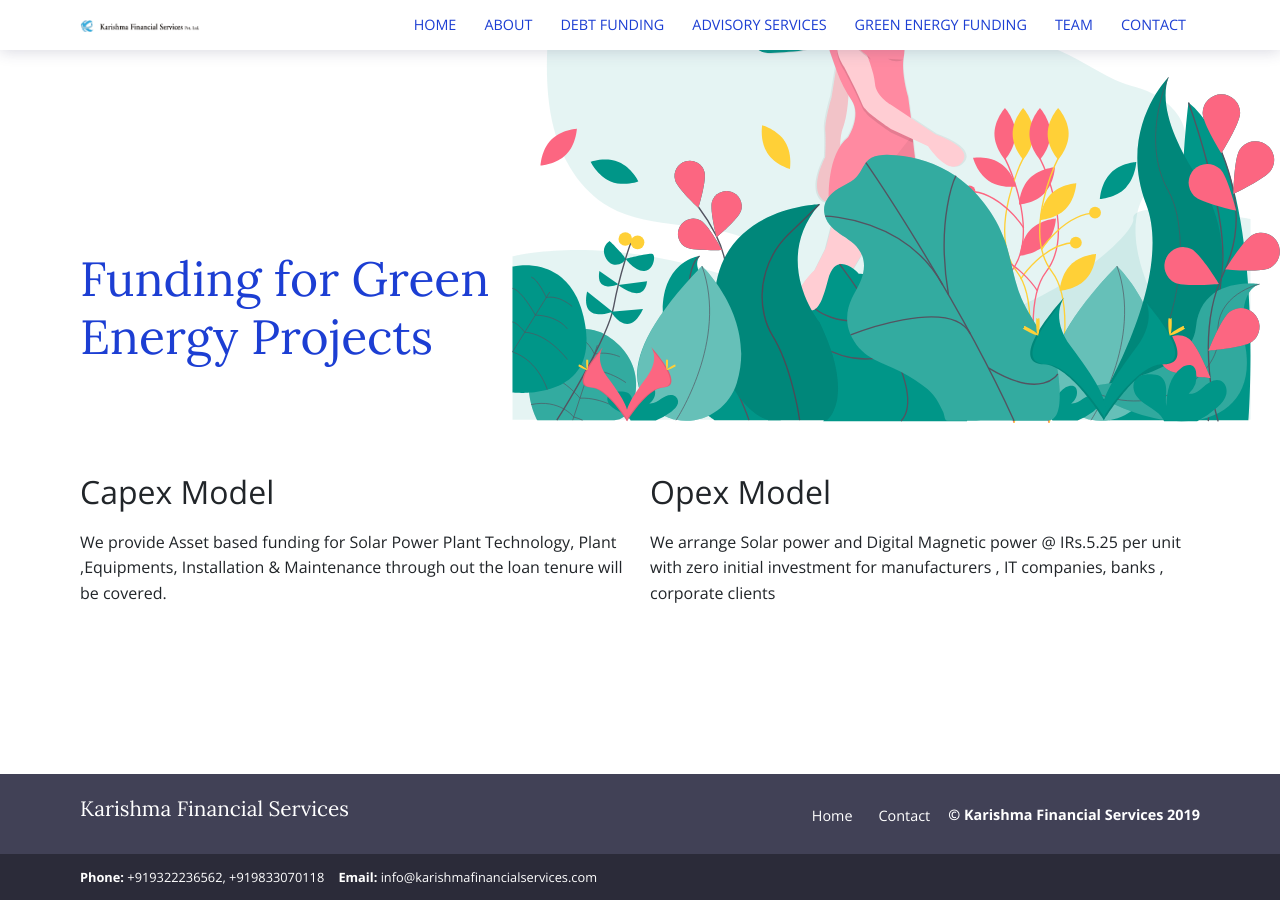
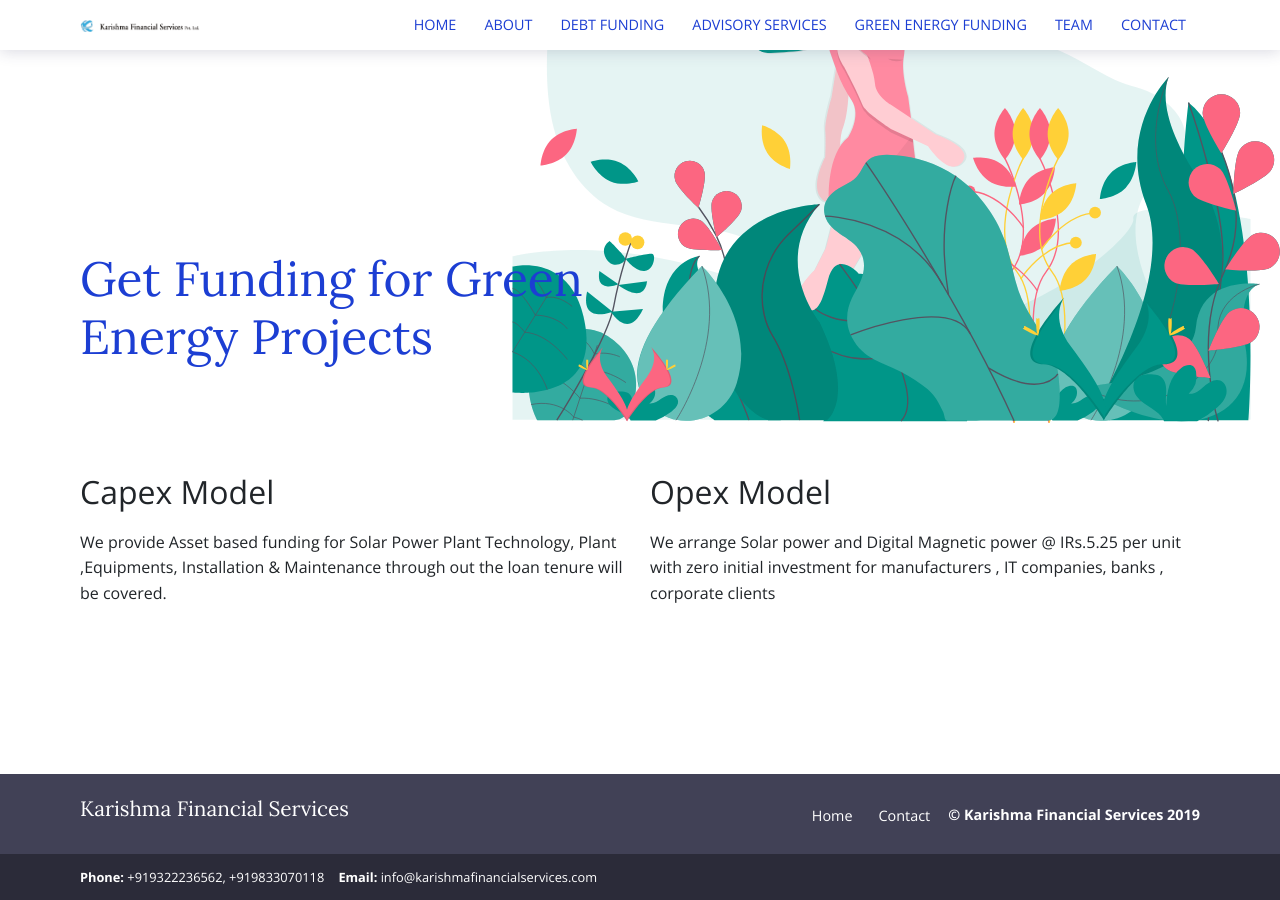
Before and after one commit to KarishmaFinancialServices/KarishmaFinancialServices.github.io, a Jekyll site: the page built from green-energy.html, in a window 1280 px wide. Built offline with Jekyll 4.4.1, drawn with Linux system fonts in a browser that asks for light colours.

Commit message:
updated green-energy page

```diff
--- a/green-energy.html
+++ b/green-energy.html
@@ -8,7 +8,7 @@
   <div class="container">
     <div class="row">
       <div class="col-12">
-        <h1>Funding for Green Energy Projects</h1>
+        <h1>Get Funding for Green Energy Projects</h1>
       </div>
     </div>
   </div>
```
